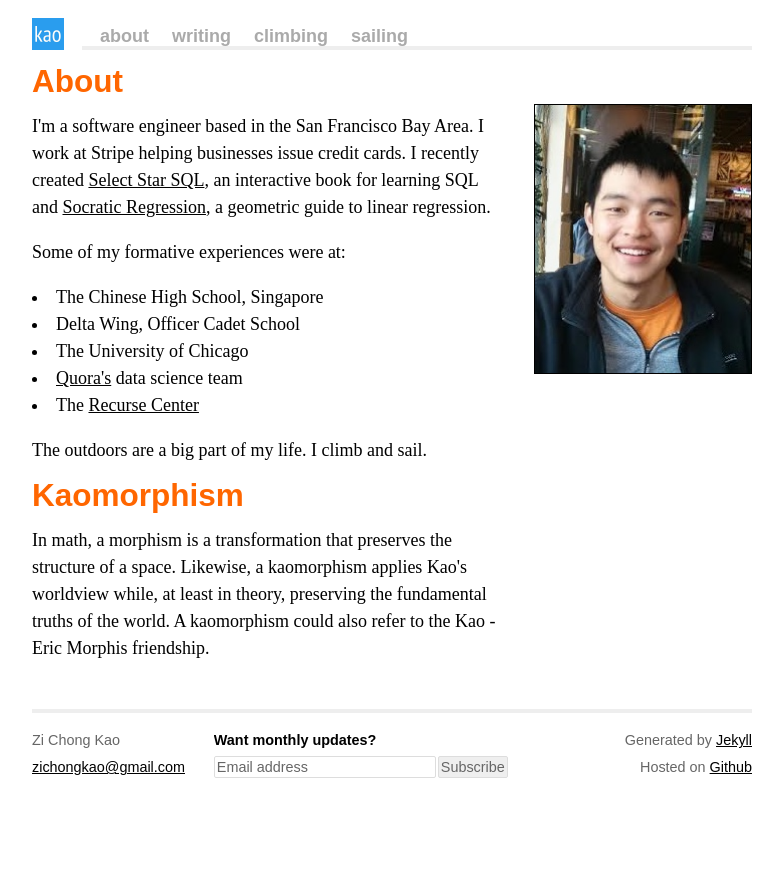
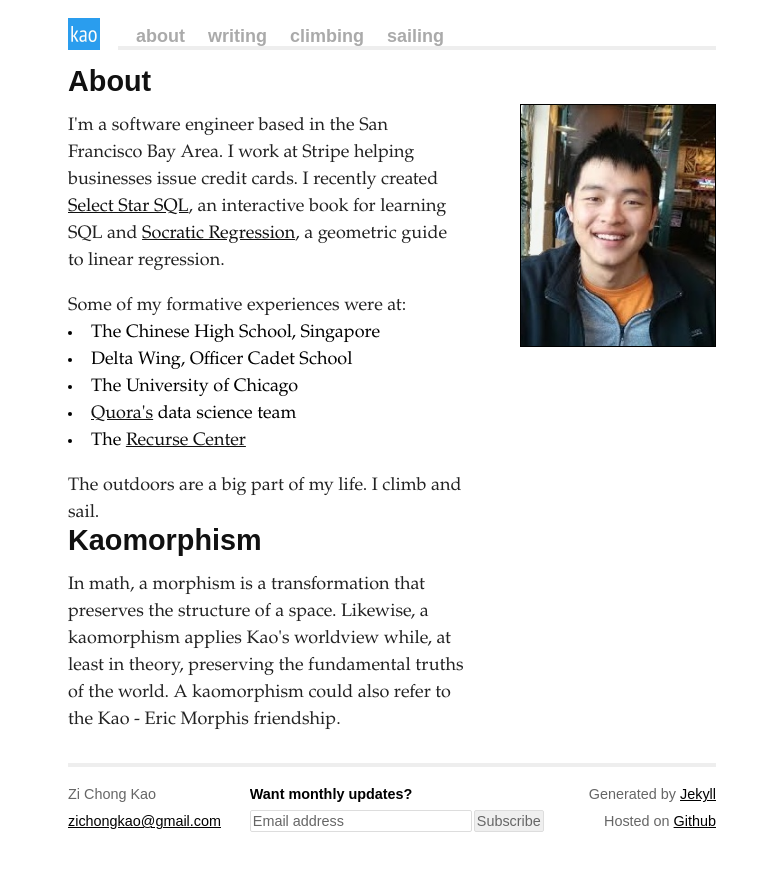
Before and after one commit to zichongkao/zichongkao.github.io, a Jekyll site: the page built from index.html, in a window 1280 px wide. Shown: the top 871 px of the page, without its empty margins (248-1031 px from the left). Built offline with Jekyll 4.4.1, drawn with Linux system fonts in a browser that asks for light colours; comment, search, counter and statistics services are not loaded.

Commit message:
Restyle css

```diff
--- a/css/main.scss
+++ b/css/main.scss
@@ -16,7 +16,7 @@ html, body { height: 100%; }
 
 body {
   background-color: #FFF;
-  font-family: 'PT Serif', serif;
+  font-family: 'Garamond', serif;
   text-align: center;
 }
 
@@ -40,26 +40,31 @@ body {
 }
 
 h1 {
-  color: #ff6600;
-  font-size: 1.75em;
+  color: #111111;
+  font-size: 1.60em;
   font-family: 'Robato', sans-serif;
 }
 
 h2, h3 {
+  color: #111111;
   font-size: 1.30em;
   font-family: 'Robato', sans-serif;
 }
 
 h4 {
+  color: #111111;
   font-size: 1.20em;
   font-family: 'Robato', sans-serif;
 }
 
-p { margin: 1em 0; }
+p {
+  color: #222222;
+  margin: 1em 1em 0 0;
+}
 
-a         { color: #000; }
-a:hover   { color: #222; }
-a:visited { color: #000; }
+a         { color: #111; }
+a:hover   { color: #666; }
+a:visited { color: #111; }
 
 ul  {list-style-position: inside;}
 
@@ -75,6 +80,7 @@ table.sailing {
 }
 
 th {
+  padding-left: 0.5em;
   font-weight: 700;
 }
 
@@ -84,29 +90,20 @@ tr {
 }
 
 td.year{
+  padding-left: 0.5em;
   font-weight: 700;
-  width: 4em;
-}
-
-td.date{
-  font-weight: 700;
-  width: 7em;
-}
-
-td.route{
-  width: 20em;
-}
-
-td.grade{
-  width: 8em;
+  width: 2em;
 }
 
 td.event{
-  width: 14em;
+  padding-left: 0.5em;
+  width: 10em;
 }
 
 td.role{
-  width: 18em;
+  padding-left: 0.5em;
+  width: 12em;
+  padding-right: 0.5em;
 }
 
 div {
@@ -150,7 +147,7 @@ div.resource  h2{
 
 .site {
   text-align: left;
-  max-width: 40em;
+  max-width: 36em;
   margin: auto;
   padding: 1em;
   line-height: 1.5em;
```
